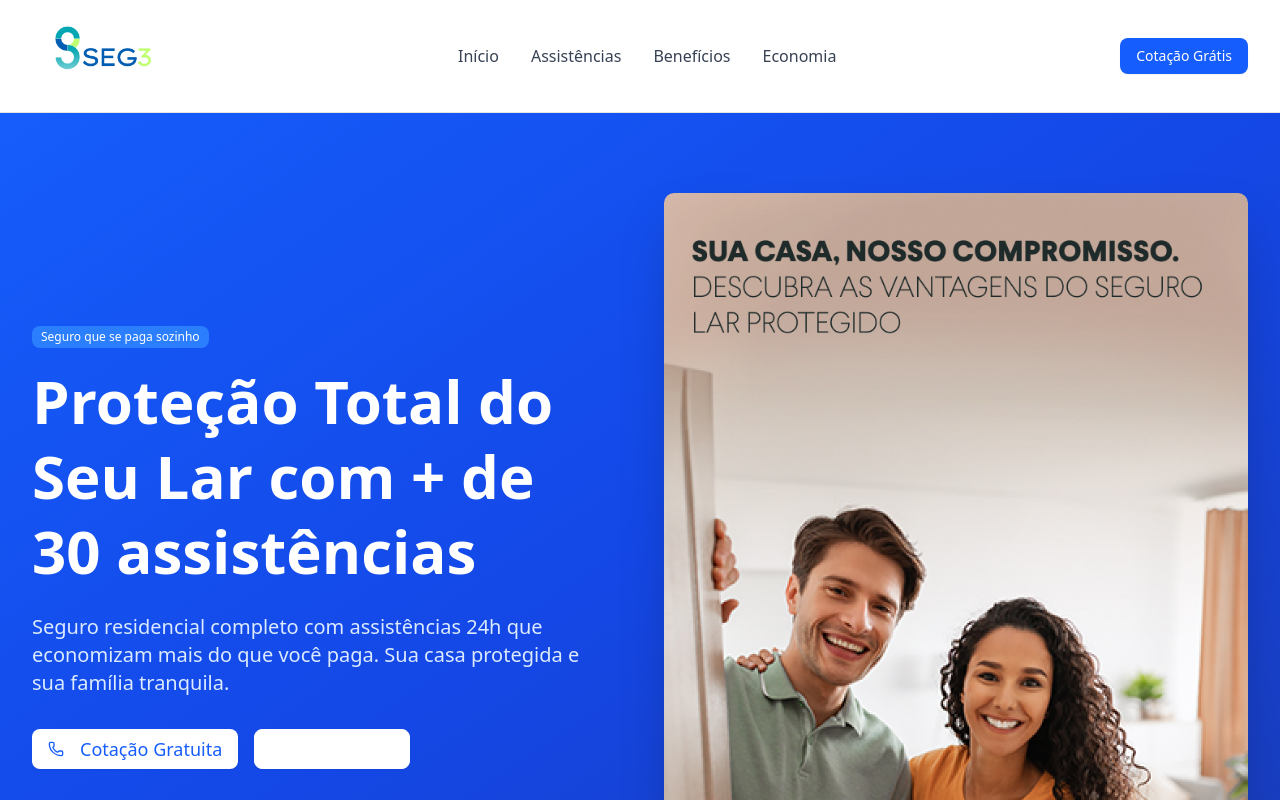
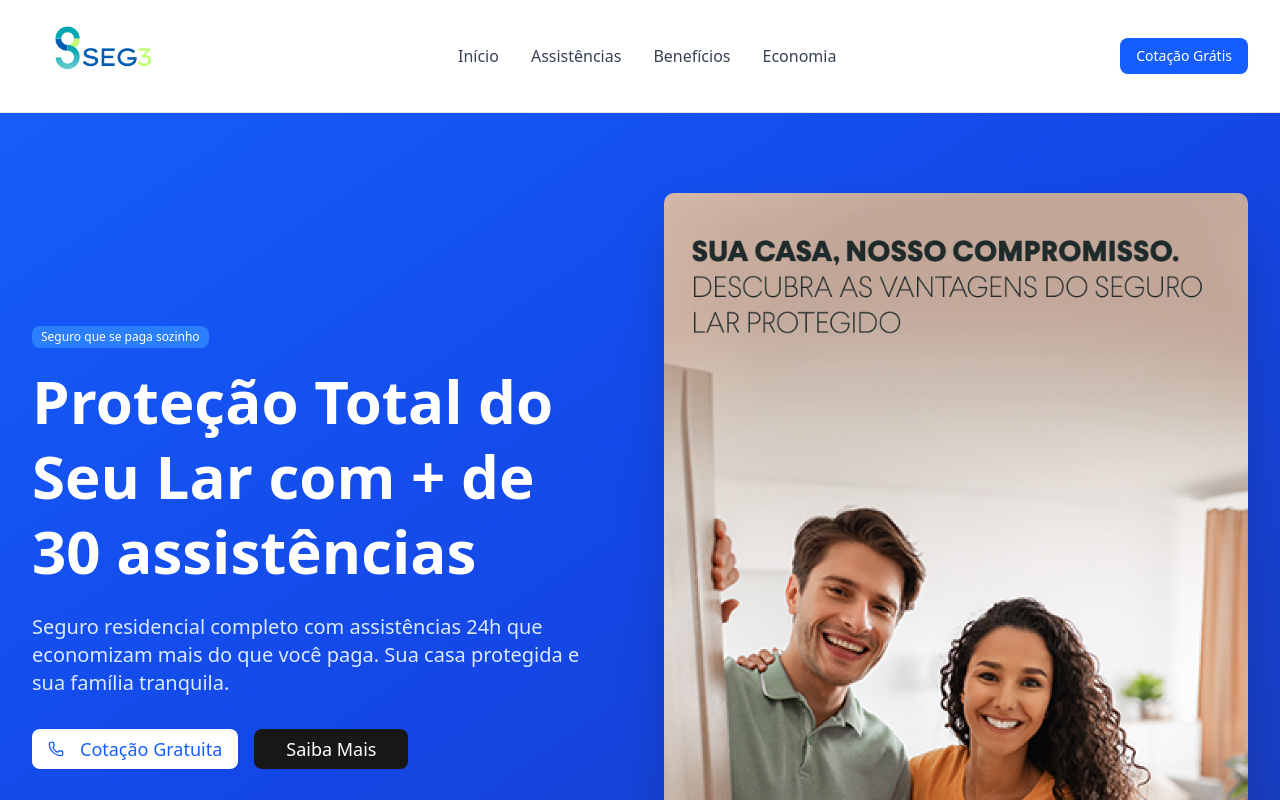
Before and after one commit to felgss/vp3, a React (Vite) app: page / in a window 1280 px wide. Shown: the top 800 px of the page. Built offline with nearby package versions, Linux system fonts and the light colour scheme.

Commit message:
Remove variant=outline from Saiba Mais button

```diff
--- a/src/App.jsx
+++ b/src/App.jsx
@@ -113,7 +113,7 @@ function App() {
                   <Phone className="w-5 h-5 mr-2" />
                   Cotação Gratuita
                 </Button>
-                <Button size="lg" variant="outline" className="border-white text-white hover:bg-white hover:text-blue-600 text-lg px-8 py-4">
+                <Button size="lg" className="border-white text-white hover:bg-white hover:text-blue-600 text-lg px-8 py-4">
                   Saiba Mais
                 </Button>
               </div>
```
